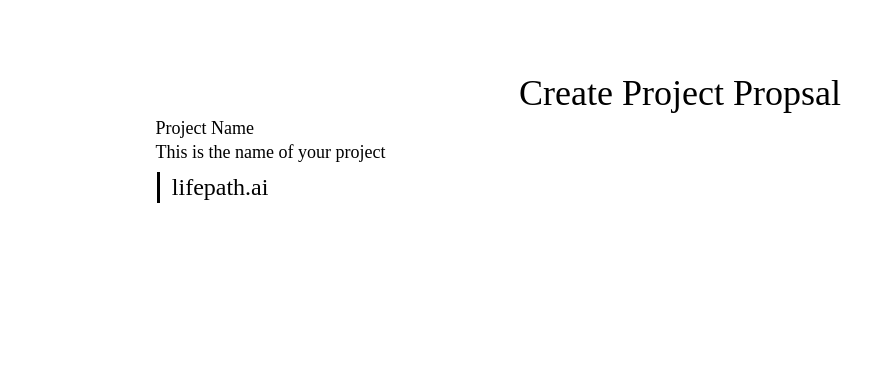
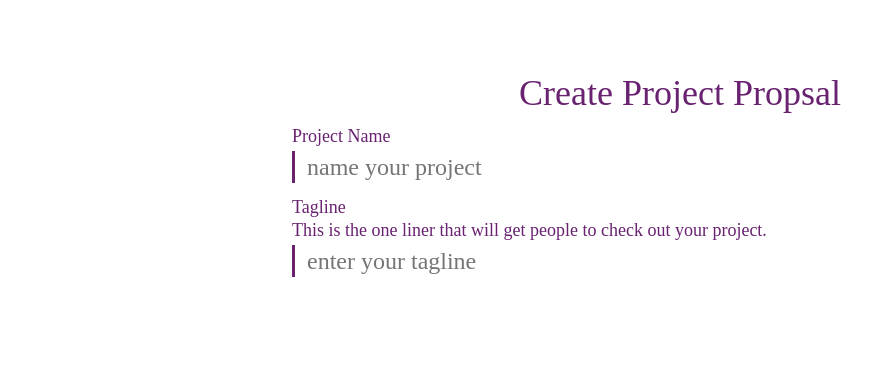
Before and after one commit to missAliceX/crowd-funding-app, a React (Create React App) app: page / in a window 1280 px wide. Shown: the top 366 px of the page, without its empty margins (0-886 px from the left). Built offline with nearby package versions, Linux system fonts and the light colour scheme; a web font is replaced by a local one.

Commit message:
implement input

```diff
--- a/src/components/input.js
+++ b/src/components/input.js
@@ -3,6 +3,8 @@
 import colors from "styles/colors.module.scss";
 import boxshadow from "styles/boxshadow.module.scss";
 import React, { useState } from "react";
+
+const paddingWidth = 0.1;
 
 const Wrapper = styled.div`
   width: 100%;
@@ -11,19 +13,21 @@
     border-radius: ${common.borderradius};
   }
   > * {
-    margin: 0.2em;
+    margin: 0.1em 0;
   }
+  margin: 0.5em;
 `;
 
 const InputField = styled.input`
-  padding: ${props => props.padding};
   display: ${props => props.display};
   border: none;
   border-left: ${common.accentwidth} solid
     ${props => (props.filled ? colors.dream : colors.wind)};
   background-color: ${colors.paper};
   box-shadow: ${boxshadow.down};
-  padding: 0.1em 0.5em;
+  padding: ${paddingWidth}em 0.5em;
+  width: ${props =>
+    `calc(${props.width} - ${2 * paddingWidth}em - ${common.accentwidth})`};
 `;
 
 function Input(props) {
@@ -34,6 +38,7 @@
       <div className="sm">{props.label}</div>
       <div className="sm light">{props.description}</div>
       <InputField
+        width={props.width}
         filled={value !== ""}
         className="md"
         value={value}
--- a/src/pages/project-proposal.js
+++ b/src/pages/project-proposal.js
@@ -4,31 +4,31 @@
 import Page from "components/page";
 import Input from "components/input";
 
-const Box = styled.div`
-  width: calc(100% - 4em);
+const paddingWidth = 1;
+
+const Content = styled.div`
+  width: calc(100% - 6em);
+  max-width: 800px;
   background: ${colors.white};
   color: ${colors.ink};
-  margin: 2em;
+  margin: 2em auto;
   border-radius: ${common.borderradius};
-`;
-
-const Content = styled.div`
-  padding: 1em;
+  padding: ${paddingWidth}em;
 `;
 
 function ProjectProposalPage() {
   return (
     <Page>
-      <Box>
-        <Content>
-          <div className="lg center">Create Project Propsal</div>
-          <Input
-            value="lifepath.ai"
-            label="Project Name"
-            description="This is the name of your project"
-          />
-        </Content>
-      </Box>
+      <Content>
+        <div className="lg center">Create Project Propsal</div>
+        <Input placeholder="name your project" label="Project Name" />
+        <Input
+          width={`100% - ${2 * paddingWidth}em`}
+          placeholder="enter your tagline"
+          label="Tagline"
+          description="This is the one liner that will get people to check out your project."
+        />
+      </Content>
     </Page>
   );
 }
--- a/src/styles/colors.module.scss
+++ b/src/styles/colors.module.scss
@@ -1,10 +1,12 @@
+$ink: #682270;
+
 :export {
   sunset: linear-gradient(#e49fc8, #f4f3b3);
   pathway: linear-gradient(#6c4370, #1a1a1a);
   abyss: linear-gradient(#331436, #1a1a1a);
   white: #ffffff;
   paper: #fffaff;
-  ink: #682270;
+  ink: $ink;
   wind: #e4c7e8;
   dream: #e280ee;
 }
--- a/src/styles/text.scss
+++ b/src/styles/text.scss
@@ -1,3 +1,5 @@
+@import "styles/colors.module";
+
 @font-face {
   font-family: "Saira";
   src: url("/assets/fonts/Saira-Regular.ttf") format("truetype");
@@ -20,6 +22,7 @@
   font-family: "Saira";
   font-style: normal;
   font-size: 24px;
+  color: $ink;
 }
 .sm {
   font-size: 18px;
```
